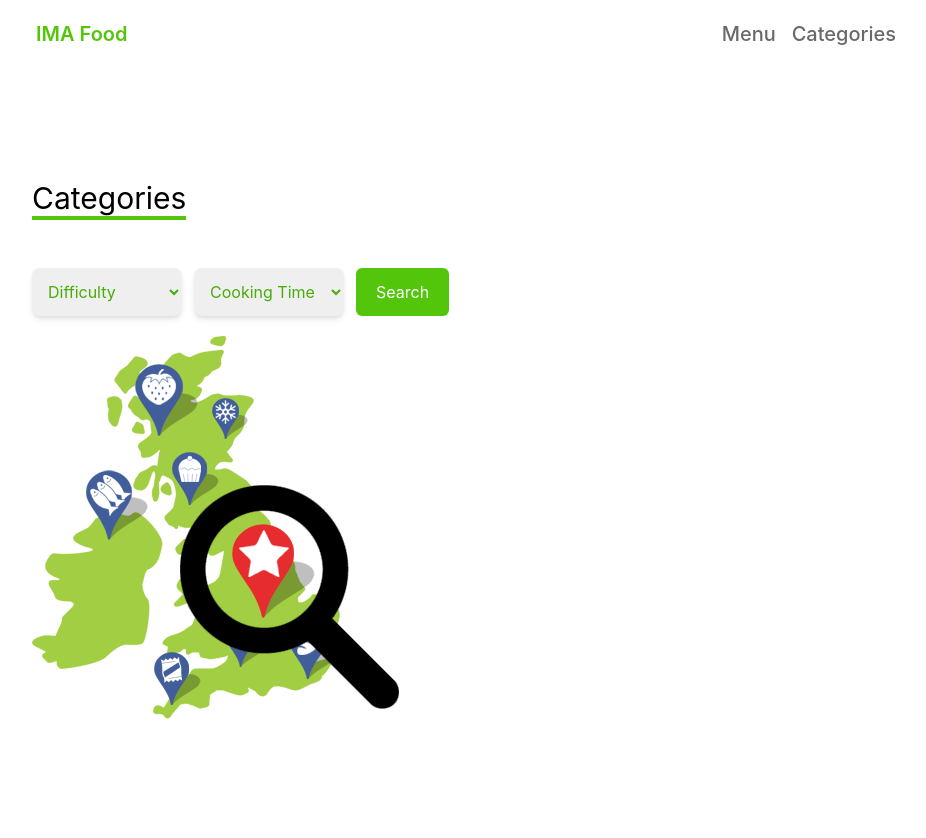
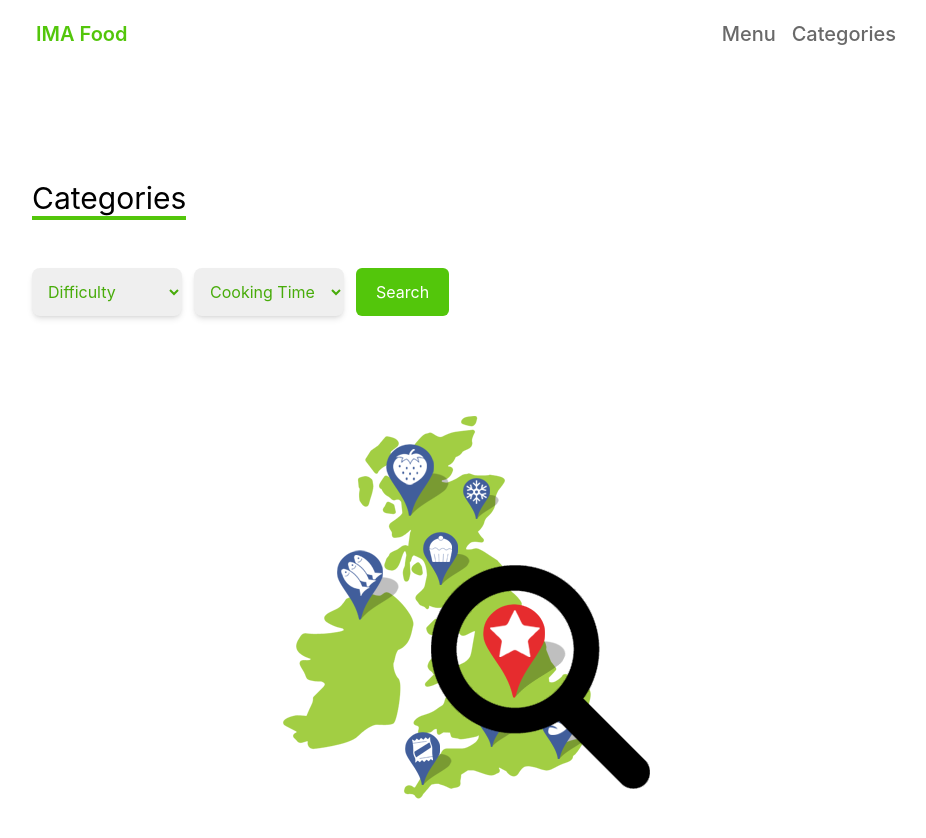
Before and after one commit to ItsMeArash/food-shop, a Next.js app: page /categories in a window 1280 px wide. Shown: the top 838 px of the page, without its empty margins (174-1100 px from the left). Built offline with nearby package versions, Linux system fonts and the light colour scheme; data requests are answered from the project's data file.

Commit message:
styles updated

```diff
--- a/components/templates/CategoriesPage.tsx
+++ b/components/templates/CategoriesPage.tsx
@@ -83,9 +83,9 @@ const CategoriesPage = ({ data }: MenuProps) => {
             Search
           </button>
         </div>
-        <div>
+        <div className="flex flex-wrap justify-between mt-20">
           {!data.length ? (
-            <img src="/images/search.png" alt="category" />
+            <img src="/images/search.png" alt="category" className="m-auto"/>
           ) : null}
           {data.map((item) => (
             <Card key={item.id} {...item} />
```
